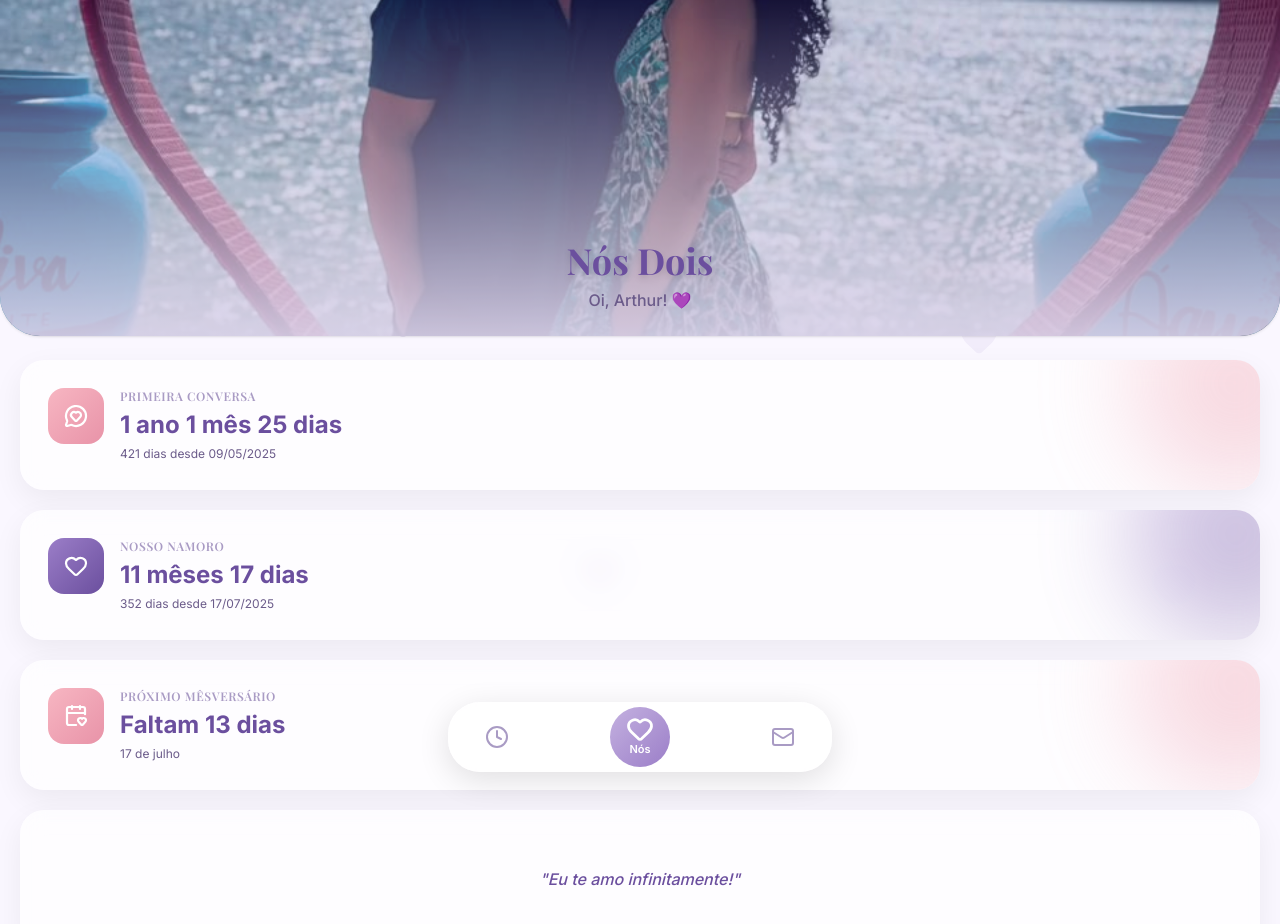
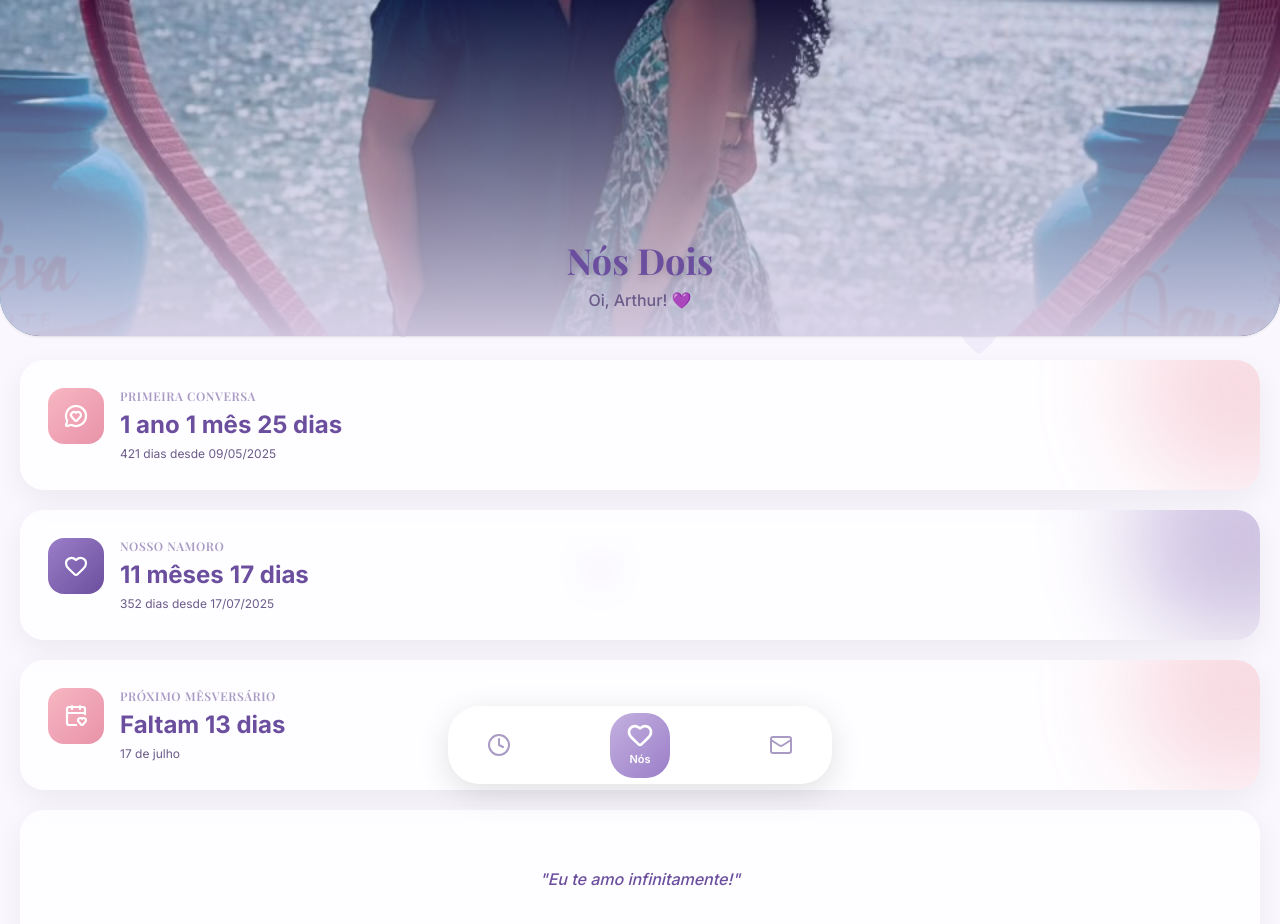
Before and after one commit to rios-v/YouAndMe, a Next.js app: page / in a window 1280 px wide. Both pictures are taken after a click on the button "Sou o Arthur". Shown: the top 924 px of the page. Built offline with nearby package versions, Linux system fonts and the light colour scheme; a web font is replaced by a local one.

Commit message:
navbar mais fluida e fixa independente da posição da tela

```diff
--- a/app/globals.css
+++ b/app/globals.css
@@ -18,6 +18,7 @@
 @layer base {
   html {
     height: 100%;
+    height: 100dvh;
   }
 
   html,
@@ -72,6 +73,10 @@
     box-shadow: 0 4px 30px rgba(0, 0, 0, 0.05);
   }
 
+  .min-h-dscreen {
+    min-height: 100dvh;
+  }
+
   .text-gradient {
     background: var(--gradient-hero);
     -webkit-background-clip: text;
--- a/app/layout.tsx
+++ b/app/layout.tsx
@@ -2,6 +2,7 @@ import type { Metadata, Viewport } from "next";
 import { Playfair_Display, Inter } from "next/font/google";
 import "./globals.css";
 import { Providers } from "@/components/Providers";
+import { ScrollRestoration } from "@/components/ScrollRestoration";
 import { BottomNav } from "@/components/BottomNav";
 import { InstallPWA } from "@/components/InstallPWA";
 
@@ -47,6 +48,7 @@ export default function RootLayout({
           <main className="pb-24 min-h-screen">
             {children}
           </main>
+          <ScrollRestoration />
           <BottomNav />
           <InstallPWA />
         </Providers>
--- a/components/BottomNav.tsx
+++ b/components/BottomNav.tsx
@@ -15,10 +15,17 @@ export function BottomNav() {
   ];
 
   return (
-    <div className="fixed bottom-3 left-1.5 right-1.5 p-4 pb-safe z-50 pointer-events-none">
+    <div className="fixed bottom-0 left-0 right-0 p-4 pb-safe z-50 pointer-events-none">
       <nav
-        className="glass-panel rounded-4xl max-w-sm mx-auto flex justify-between items-center pointer-events-auto shadow-[0_8px_32px_rgba(0,0,0,0.12)] border border-white/40"
-        style={{ padding: "4px 18px" }}
+        className="rounded-4xl max-w-sm mx-auto flex justify-between items-center pointer-events-auto border border-white/40"
+        style={{
+          padding: "6px 24px",
+          background: "var(--bg-glass)",
+          boxShadow: "0 8px 32px rgba(0,0,0,0.12)",
+          backdropFilter: "blur(12px)",
+          WebkitBackdropFilter: "blur(12px)",
+          transform: "translateZ(0)",
+        }}
       >
         {navItems.map((item) => {
           const isActive = pathname === item.href;
@@ -30,51 +37,46 @@ export function BottomNav() {
               href={item.href}
               className="relative flex items-center justify-center"
             >
-              <motion.div
-                layout
-                transition={{ type: "spring", bounce: 0.25, duration: 2 }}
-                className="relative flex flex-col items-center justify-center rounded-4xl"
-                style={{ padding: isActive ? "10px 18px" : "10px 18px" }}
+              <div
+                className="relative flex flex-col items-center justify-center rounded-2xl"
+                style={{ padding: isActive ? "10px 18px" : "10px 14px" }}
               >
                 {isActive && (
                   <motion.div
                     layoutId="bottomNavBubble"
-                    className="absolute inset-0 rounded-4xl -z-10"
+                    className="absolute inset-0 rounded-3xl -z-10"
                     style={{
                       background:
                         "linear-gradient(135deg, var(--primary-light), var(--primary))",
+                      willChange: "transform",
                     }}
-                    transition={{ type: "spring", bounce: 0.2, duration: 0.6 }}
+                    transition={{ type: "spring", bounce: 0.2, duration: 0.5 }}
                   />
                 )}
 
-                <motion.div
-                  animate={{ scale: isActive ? 1.15 : 1 }}
-                  transition={{ type: "spring", bounce: 0.4, duration: 0.4 }}
-                >
-                  <Icon
-                    size={24}
-                    strokeWidth={isActive ? 2.4 : 2}
-                    className={`transition-colors duration-300 ${
-                      isActive ? "text-white" : "text-[var(--text-muted)]"
-                    }`}
-                  />
-                </motion.div>
+                <Icon
+                  size={24}
+                  strokeWidth={isActive ? 2.4 : 2}
+                  className={`transition-colors duration-200 ${
+                    isActive ? "text-white scale-110" : "text-[var(--text-muted)] scale-100"
+                  }`}
+                  style={{ transition: "transform 0.25s ease, color 0.2s ease" }}
+                />
 
                 <AnimatePresence initial={false}>
                   {isActive && (
                     <motion.span
                       initial={{ opacity: 0, height: 0, marginTop: 0 }}
-                      animate={{ opacity: 1, height: "auto", marginTop: 0 }}
+                      animate={{ opacity: 1, height: "auto", marginTop: 4 }}
                       exit={{ opacity: 0, height: 0, marginTop: 0 }}
-                      transition={{ duration: 0.25 }}
+                      transition={{ duration: 0.2 }}
                       className="text-[11px] font-semibold text-white whitespace-nowrap overflow-hidden"
                     >
                       {item.label}
                     </motion.span>
                   )}
                 </AnimatePresence>
-              </motion.div>
+              </div>
             </Link>
           );
         })}
--- /dev/null
+++ b/components/ScrollRestoration.tsx
@@ -0,0 +1,14 @@
+"use client";
+
+import { useEffect } from "react";
+import { usePathname } from "next/navigation";
+
+export function ScrollRestoration() {
+  const pathname = usePathname();
+
+  useEffect(() => {
+    window.scrollTo(0, 0);
+  }, [pathname]);
+
+  return null;
+}
```
Lines whose indentation alone changed are shown as unchanged.
